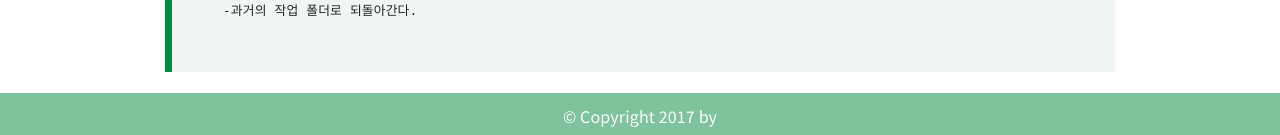
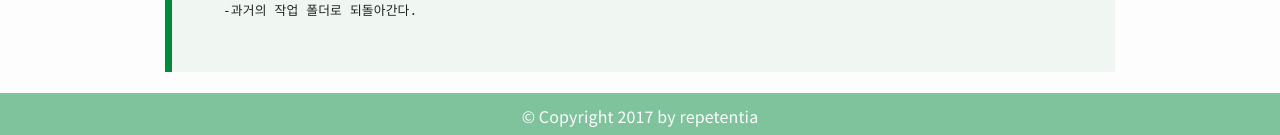
Before and after one commit to bbassa/bbassa.github.io, a Jekyll site: the page built from _posts/2017-06-10-git command line.md, in a window 1280 px wide and 900 px high, scrolled down 3483 px. Shown: the part 762-897 px from the top of the window. Built offline with Jekyll 4.4.1, drawn with Linux system fonts in a browser that asks for light colours; part of the change alters nothing that is shown.

Commit message:
git 커멘드라인

```diff
--- a/_config.yml
+++ b/_config.yml
@@ -1,39 +1,38 @@
 # Site settings
-name: Less Or More
-email: luoyan35714@126.com
-author: Freud Kang
-url: http://www.hifreud.com
-resume_site: http://www.hifreud.com/Resume.io/
-github: https://github.com/luoyan35714/
-baseurl: "/LessOrMore"
-description: Actually, less is more!
-meta_description: 康志华;个人博客;学而不思则罔;思而不学则殆;生命不止;折腾不休
-motto: It's our wits that make us men.
-banner: 学而不思则罔，思而不学则殆。
-
-#permalink: /:categories/:year/:month/:day/:title/
-permalink: /:year/:month/:day/:title/
-paginate: 10
-
-exclude: ['README.md', 'Gemfile.lock', 'Gemfile', 'Rakefile']
-
-github_username: luoyan35714
-highlighter: Pygments
+title: repetentia
+description: "웹기반의 자바 프로그램 위주의 메모렌덤"
+url: "http://pirrip.github.io"
+author:
+  name: "repetentia"
+  email: "pirrip@naver.com"
+  url: "http://pirrip.github.io"
 
 # Build settings
+baseurl: / # Change this to your relative path (ex: /blog/), or leave just a /
 markdown: kramdown
+source: .
+destination: ./_site
+permalink: /:title
+paginate: 8
+paginate_path: /page:num/
 
-baidu_analysis: 94be4b0f9fc5d94cc0d0415ea6761ae9
+# Default values
+defaults:
+  -
+    scope:
+      path: ""
+      type: "posts"
+    values:
+      layout: "post"
 
-FB:
-  comments :
-    provider : yungentie
-    duoshuo:
-        short_name : luoyan35714
-    disqus :
-        short_name : freudkang
-    # facebook :
-    #   appid : 123
-    #   num_posts: 5
-    #   width: 580
-    #   colorscheme: light
+# Plugins
+gems:
+  - jekyll-paginate
+
+# Custom variables
+version: "1.1.0"
+
+# Options
+custom_header: false
+custom_nav_footer: false
+reverse: false
```
